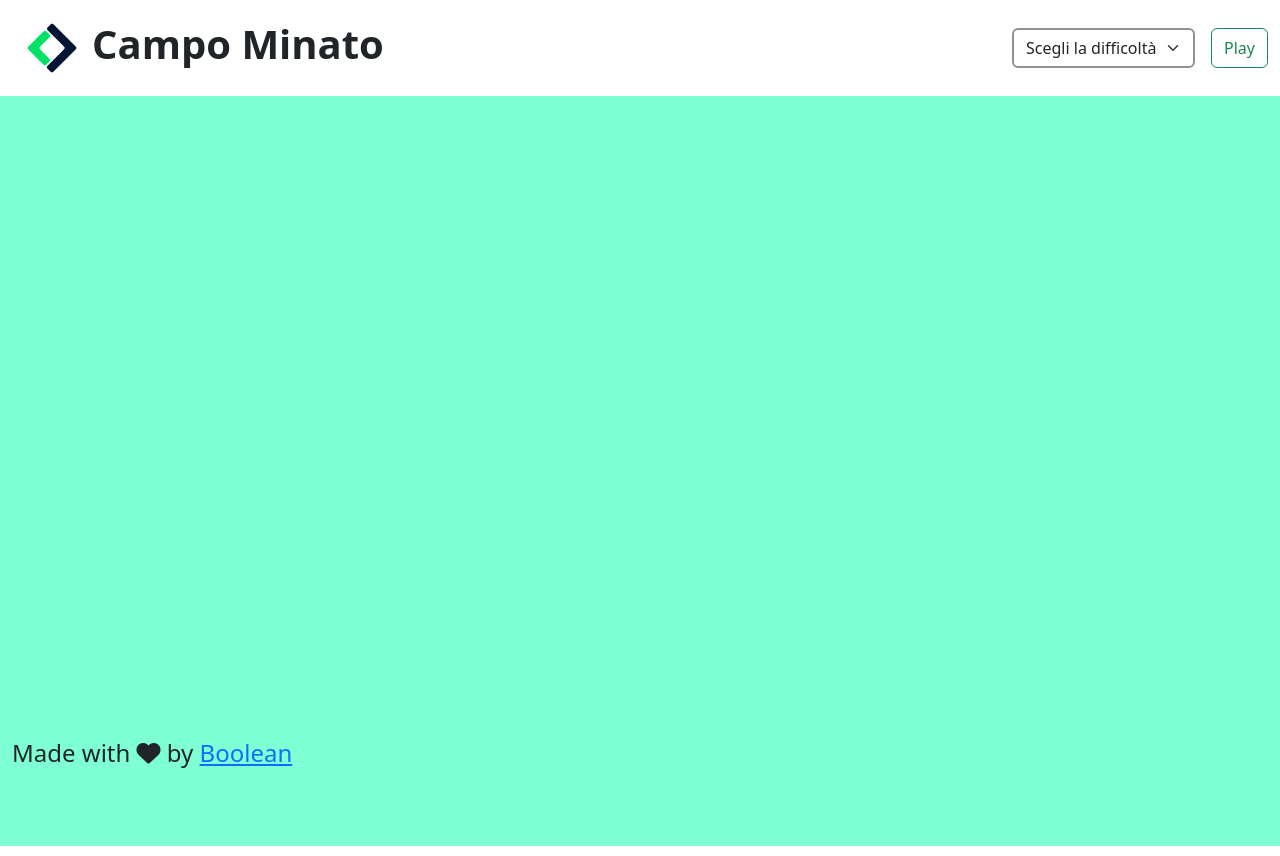
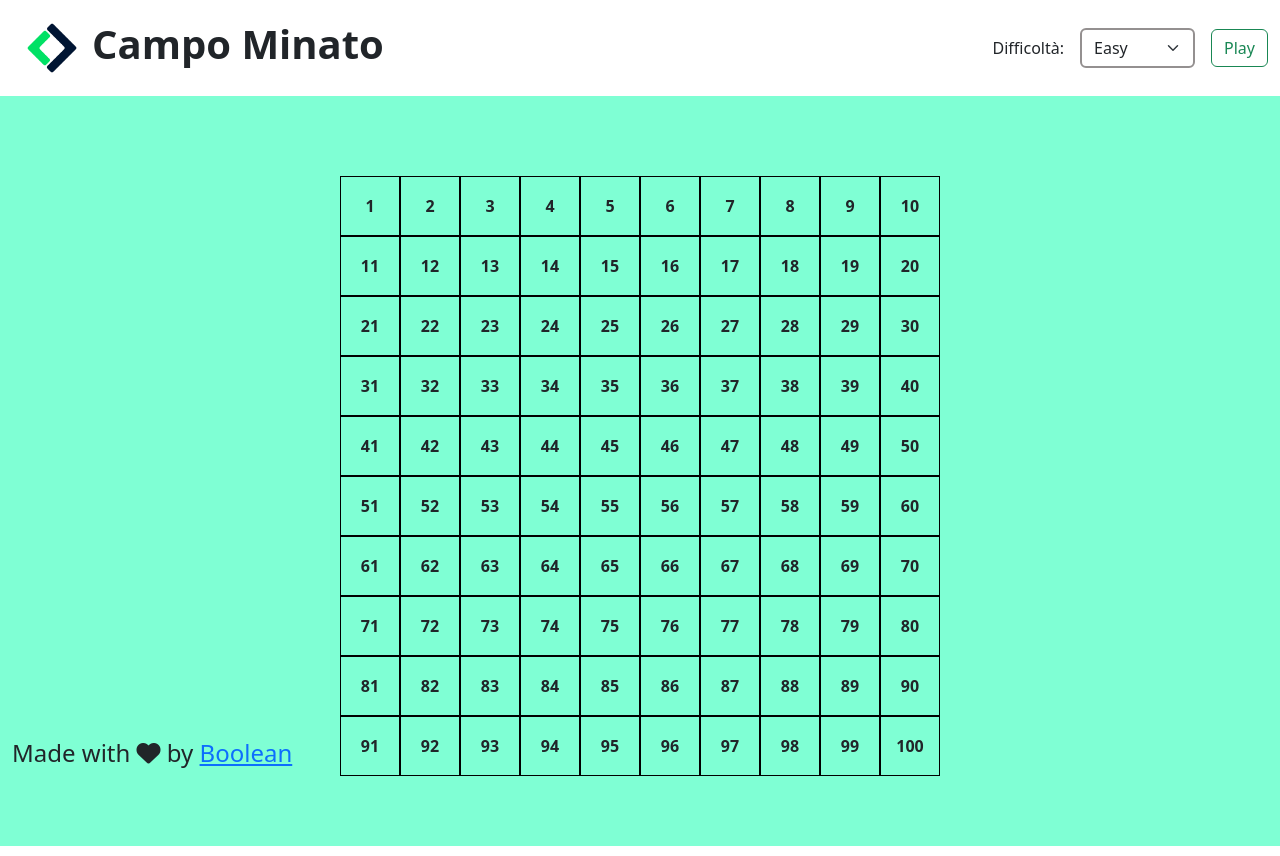
Before and after one commit to antoniodangelo11/js-campominato-grid, a plain HTML site: page index.html in a window 1280 px wide. Both pictures are taken after a click on the button "Play". Drawn offline with nearby package versions, Linux system fonts and the light colour scheme.

Commit message:
correction

```diff
--- a/assets/script.js
+++ b/assets/script.js
@@ -8,10 +8,11 @@ Quando l'utente clicca su ogni cella, la cella cliccata si colora di azzurro ed
 /* ESECUZIONE DEL PROGRAMMA */
 
 /* FUNZIONE DI CREAZIONE DELLE GRIGLIE */
-function createGrid(numCells, eleGrid) {
-  eleGrid.innerHTML = "";
-  for (let i = 1; i < numCells + 1; i++) {
-    eleGrid.innerHTML += `<div class="cell">${i}</div>`;
+function createGrid(numCells, eleContainer) {
+  //Pulisco il container mettendo "vuoto"
+  eleContainer.innerHTML = "";
+  for (let i = 1; i <= numCells; i++) {
+    eleContainer.innerHTML += `<div class="cell">${i}</div>`;
   }
 }
 
@@ -21,31 +22,31 @@ const eleBtn = document.querySelector('.btn_play');
 
 /* FUNZIONE DI ATTIVAZIONE DEL PROGRAMMA */
 eleBtn.addEventListener("click", function () {
-  // debugger
   const eleGrid = document.querySelector(".grid");
-  const eleDifficulty = document.getElementById("difficulty");
-  let value = eleDifficulty.options[eleDifficulty.selectedIndex].value;
+  const eleLevel = document.querySelector("#level");
+  let value = eleLevel.options[eleLevel.selectedIndex].value;
   console.log(value);
 
-  if (value == "100") {
+  if (value === "100") {
     eleGrid.classList.remove("grid_easy", "grid_medium", "grid_hard");
     eleGrid.classList.add("grid_easy");
     createGrid(100, eleGrid);
-  } else if (value == "81") {
+  } else if (value === "81") {
     eleGrid.classList.remove("grid_easy", "grid_medium", "grid_hard");
     eleGrid.classList.add("grid_medium");
     createGrid(81, eleGrid);
-  } else if (value == "49") {
+  } else if (value === "49") {
     eleGrid.classList.remove("grid_easy", "grid_medium", "grid_hard");
     eleGrid.classList.add("grid_hard");
     createGrid(49, eleGrid);
   }
 
-  const listCells = document.querySelectorAll(".cell");
+  const eleCells = document.querySelectorAll(".cell");
 
-  for (let i = 0; i < listCells.length; i++) {
-    const cell = listCells[i];
+  for (let i = 0; i < eleCells.length; i++) {
+    const cell = eleCells[i];
     cell.addEventListener("click", function () {
+      console.log("Hai cliccato la cella" + this.innerHTML);
       this.classList.toggle("clicked");
     });
   }
--- a/assets/style.css
+++ b/assets/style.css
@@ -44,7 +44,7 @@
 }
 
 .clicked {
-	background-color: rgb(40, 73, 223);
+	background-color: rgb(83, 111, 235);
 }
 
 footer {
--- a/index.html
+++ b/index.html
@@ -37,10 +37,10 @@
                     <h1 class="text-dark fw-bold">Campo Minato</h1>
                 </div>
 
-                <div class="d-flex" role="search">
-                    <select id="difficulty" class="form-select form-select-md">
-                        <option selected>Scegli la difficoltà</option>
-                        <option value="100">Easy</option>
+                <div class="d-flex align-items-center" role="search">
+                    <label for="level">Difficoltà:</label>
+                    <select id="level" class="form-select form-select-md">
+                        <option value="100" selected>Easy</option>
                         <option value="81">Medium</option>
                         <option value="49">Hard</option>
                     </select>
@@ -57,7 +57,7 @@
             <div class="container">
                 <div class="row justify-content-center align-items-center">
                     <div class="content d-flex justify-content-center align-items-center">
-                        <div class="grid d-flex flex-wrap"></div>
+                        <div class="grid d-flex flex-wrap">Selezionare il livello e premere Play per giocare.</div>
                     </div>
                 </div>
             </div>
```
